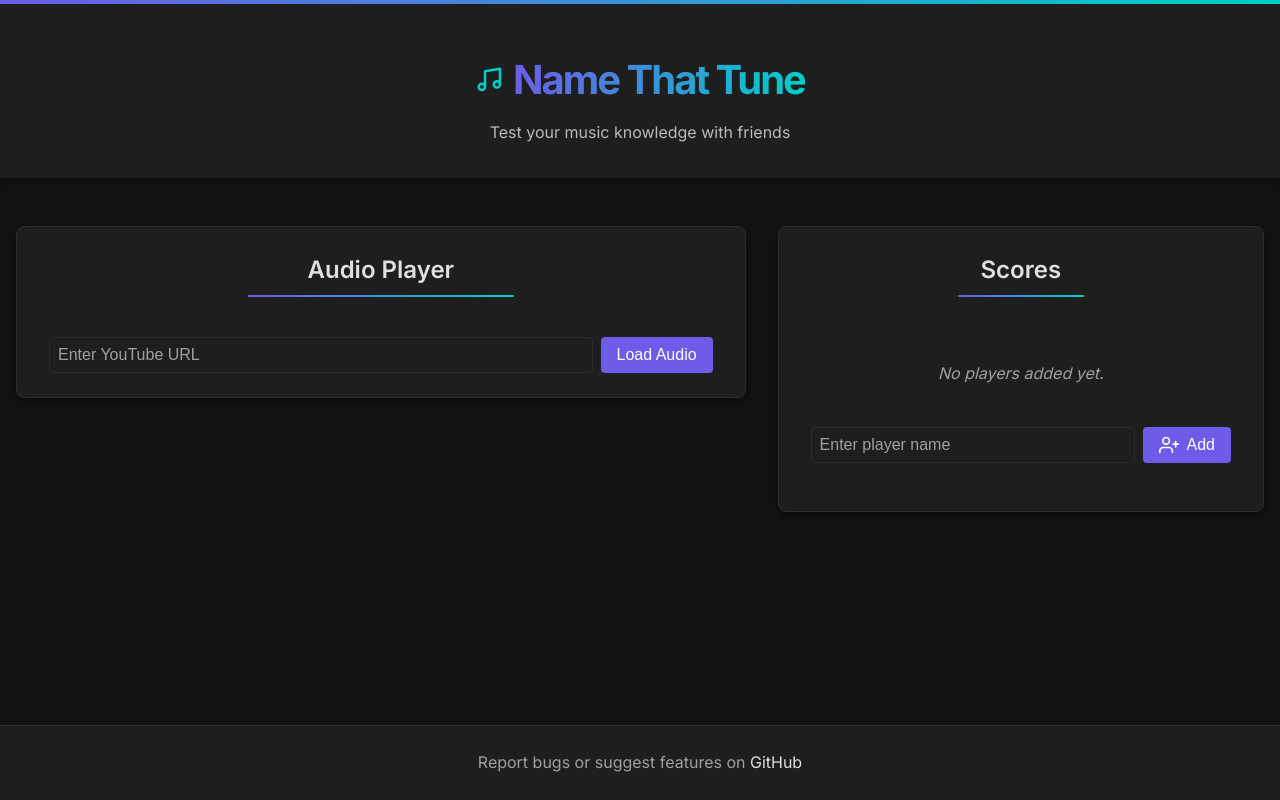
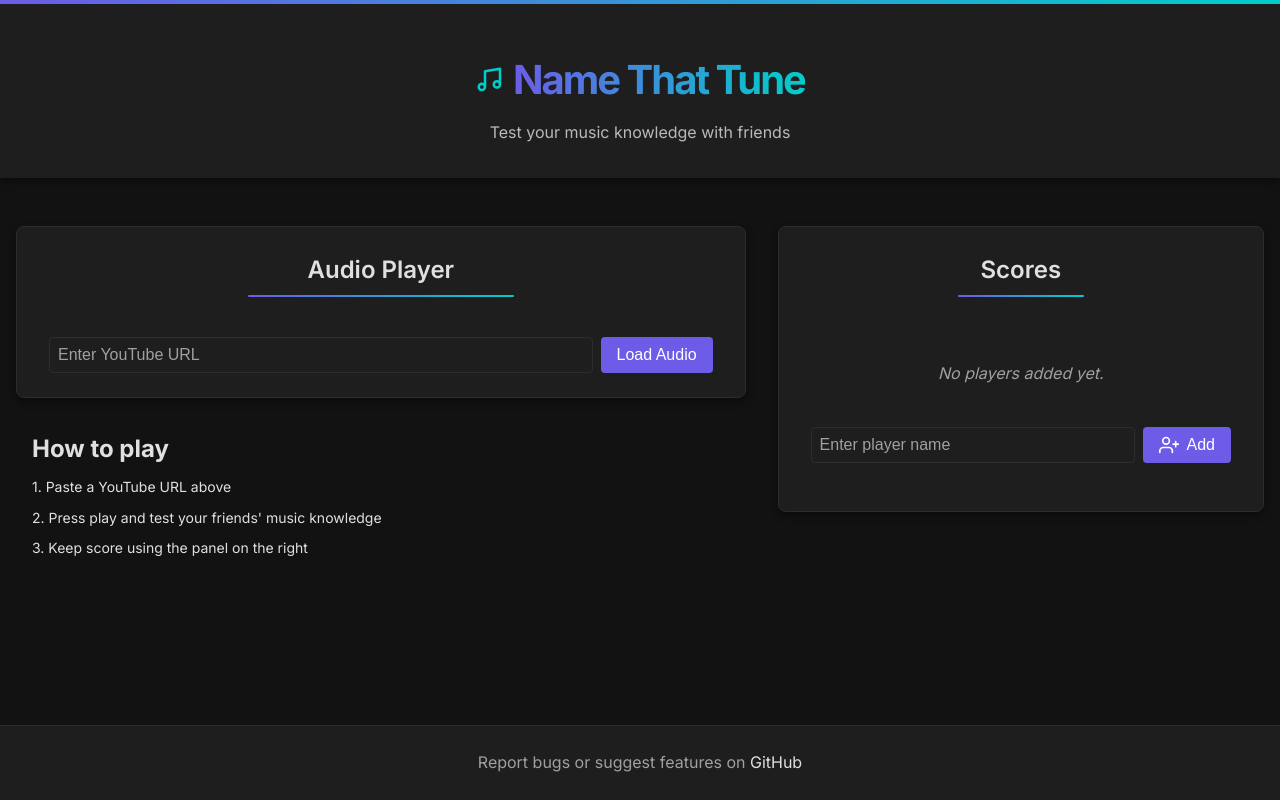
Before and after one commit to jonoliver/name-that-tune, a React (Vite) app: page / in a window 1280 px wide. Built offline with nearby package versions, Linux system fonts and the light colour scheme.

Commit message:
feat: add instructions

```diff
--- a/src/app.css
+++ b/src/app.css
@@ -156,3 +156,13 @@ footer {
   gap: var(--spacing-sm);
   width: 100%;
 }
+
+.instructions {
+  margin-block-start: 2rem;
+  padding-inline: 1rem;
+}
+
+.instructions p {
+  margin-block: 0.5rem;
+  font-size: 0.875rem;
+}
--- a/src/app.tsx
+++ b/src/app.tsx
@@ -35,6 +35,12 @@ const App = () => {
           <div className="app-content">
             <div className="player-column">
               <YouTubeAudioPlayer />
+              <div className="instructions">
+                <h2>How to play</h2>
+                <p>1. Paste a YouTube URL above</p>
+                <p>2. Press play and test your friends' music knowledge</p>
+                <p>3. Keep score using the panel on the right</p>
+              </div>
             </div>
             <div className="score-column">
               <ScoreKeeper />
```
